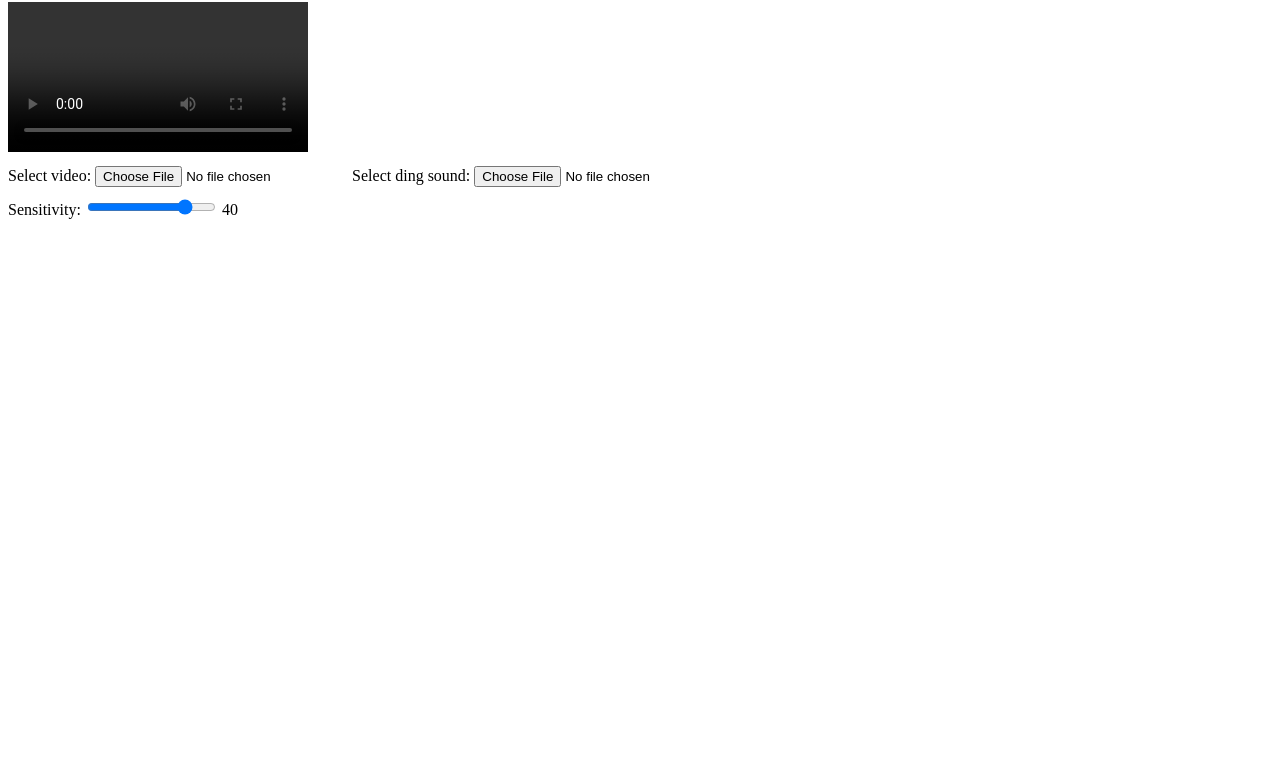
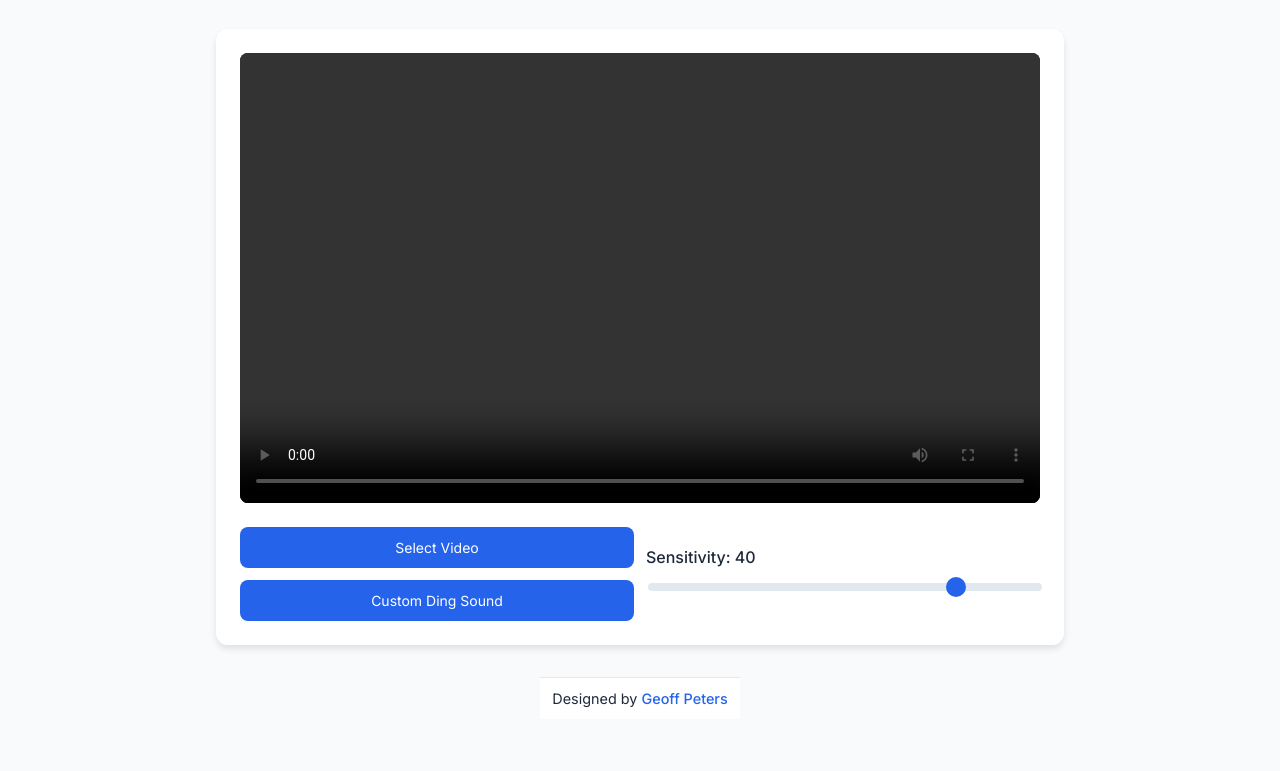
Before and after one commit to geoff604/video-cut-detection, a plain HTML site: page index.html in a window 1280 px wide. Shown: the part 112-883 px from the top of the page. Before the commit the page ends 800 px from the top, so only its background shows below. Drawn offline with Linux system fonts and the light colour scheme.

Commit message:
Improve layout of example page

```diff
--- a/index.html
+++ b/index.html
@@ -5,26 +5,251 @@
     <meta name="viewport" content="width=device-width, initial-scale=1.0">
     <title>Intelligent Video Cut Detection</title>
     <style>
-        .controls { margin-top: 10px; }
-        .threshold-control { margin-top: 10px; }
         canvas { display: none; }
+
+        :root {
+            --primary-color: #2563eb;
+            --secondary-color: #1e40af;
+            --background-color: #f8fafc;
+            --text-color: #1e293b;
+            --border-color: #e2e8f0;
+        }
+
+        /* Base styles */
+        body {
+            font-family: 'Inter', system-ui, -apple-system, sans-serif;
+            background-color: var(--background-color);
+            color: var(--text-color);
+            margin: 0;
+            padding: 20px;
+            min-height: 100vh;
+            display: flex;
+            flex-direction: column;
+            align-items: center;
+        }
+
+        .header {
+            margin-bottom: 2rem;
+        }
+
+        .header h1 {
+            font-size: 2rem;
+            margin-bottom: 0.5rem;
+        }
+
+        .header h1 a {
+            color: var(--primary-color);
+            text-decoration: none;
+            transition: color 0.2s;
+        }
+
+        .header h1 a:hover {
+            color: var(--secondary-color);
+            text-decoration: underline;
+        }
+
+        .header p {
+            font-size: 1.1rem;
+            color: #64748b;
+            margin: 0;
+        }
+
+        .container {
+            max-width: 800px;
+            width: 100%;
+            background: white;
+            border-radius: 12px;
+            box-shadow: 0 4px 6px rgba(0, 0, 0, 0.1);
+            overflow: hidden;
+            padding: 24px;
+        }
+
+        video {
+            width: 100%;
+            height: auto;
+            border-radius: 8px;
+            background: black;
+            aspect-ratio: 16/9;
+        }
+
+        .controls {
+            margin-top: 20px;
+            display: grid;
+            gap: 12px;
+            grid-template-columns: repeat(auto-fit, minmax(150px, 1fr));
+        }
+
+        .file-inputs {
+            display: flex;
+            gap: 12px;
+            flex-wrap: wrap;
+        }
+
+        .file-input {
+            flex: 1;
+            min-width: 200px;
+        }
+
+        input[type="file"] {
+            display: none;
+        }
+
+        .custom-file-upload {
+            display: flex;
+            align-items: center;
+            justify-content: center;
+            padding: 12px;
+            background-color: var(--primary-color);
+            color: white;
+            border-radius: 8px;
+            cursor: pointer;
+            transition: background-color 0.2s;
+            text-align: center;
+            font-size: 14px;
+        }
+
+        .custom-file-upload:hover {
+            background-color: var(--secondary-color);
+        }
+
+        button {
+            flex: 1;
+            padding: 12px;
+            background-color: var(--primary-color);
+            color: white;
+            border: none;
+            border-radius: 8px;
+            cursor: pointer;
+            transition: background-color 0.2s;
+            font-size: 14px;
+        }
+
+        button:hover {
+            background-color: var(--secondary-color);
+        }
+
+        .threshold-control {
+            margin-top: 20px;
+        }
+
+        .threshold-control label {
+            display: block;
+            margin-bottom: 8px;
+            font-weight: 500;
+        }
+
+        input[type="range"] {
+            width: 100%;
+            -webkit-appearance: none;
+            height: 8px;
+            background: var(--border-color);
+            border-radius: 4px;
+            outline: none;
+        }
+
+        input[type="range"]::-webkit-slider-thumb {
+            -webkit-appearance: none;
+            appearance: none;
+            width: 20px;
+            height: 20px;
+            background: var(--primary-color);
+            border-radius: 50%;
+            cursor: pointer;
+        }
+
+        input[type="range"]::-moz-range-thumb {
+            width: 20px;
+            height: 20px;
+            background: var(--primary-color);
+            border-radius: 50%;
+            cursor: pointer;
+        }
+
+        .credits {
+            background: rgba(255, 255, 255, 0.9);
+            padding: 12px;
+            text-align: center;
+            font-size: 0.9rem;
+            border-top: 1px solid var(--border-color);
+            backdrop-filter: blur(4px);
+            margin-top: 2rem;
+            margin-bottom: 2rem;
+        }
+
+        .credits a {
+            color: var(--primary-color);
+            text-decoration: none;
+            font-weight: 500;
+        }
+
+        .credits a:hover {
+            text-decoration: underline;
+        }
+
+        @media (max-width: 600px) {
+            body {
+                padding: 10px;
+            }
+
+            .container {
+                padding: 16px;
+            }
+
+            .controls {
+                grid-template-columns: 1fr;
+            }
+
+            button, .custom-file-upload {
+                width: 100%;
+            }
+
+            .header h1 {
+                font-size: 1.5rem;
+            }
+
+            .header p {
+                font-size: 1rem;
+            }
+
+            .credits {
+                font-size: 0.8rem;
+                padding: 8px;
+            }
+        }
     </style>
+    <link href="https://fonts.googleapis.com/css2?family=Inter:wght@400;500;600&display=swap" rel="stylesheet">
 </head>
 <body>
-
-    <h1><a href="https://github.com/geoff604/video-cut-detection">video-cut-detection</a> example page</h1>
-    <p>JavaScript video player that plays a ding sound on every cut</p>
-
+    <div class="header">
+        <h1><a href="https://github.com/geoff604/video-cut-detection">video-cut-detection</a> example page</h1>
+        <p>JavaScript video player that plays a ding sound on every cut</p>
+    </div>
     <div class="container">
         <video id="videoElement" controls></video>
         <div class="controls">
-            Select video: <input type="file" id="videoInput" accept="video/*">
-            Select ding sound: <input type="file" id="audioInput" accept="audio/*">
+            <div class="file-inputs">
+                <div class="file-input">
+                    <label class="custom-file-upload" for="videoInput">
+                        Select Video
+                    </label>
+                    <input type="file" id="videoInput" accept="video/*">
+                </div>
+
+                <div class="file-input">
+                    <label class="custom-file-upload" for="audioInput">
+                        Custom Ding Sound
+                    </label>
+                    <input type="file" id="audioInput" accept="audio/*">
+                </div>
+            </div>
             <div class="threshold-control">
-                Sensitivity: <input type="range" id="threshold" min="1" max="50" value="40">
-                <span id="thresholdValue">40</span>
+                <label for="threshold">Sensitivity: <span id="thresholdValue">40</span></label>
+                <input type="range" id="threshold" min="1" max="50" value="40">
             </div>
         </div>
+    </div>
+    <div class="credits">
+        Designed by <a href="https://github.com/geoff604" target="_blank">Geoff Peters</a>
     </div>
 
     <canvas id="processingCanvas"></canvas>
```
